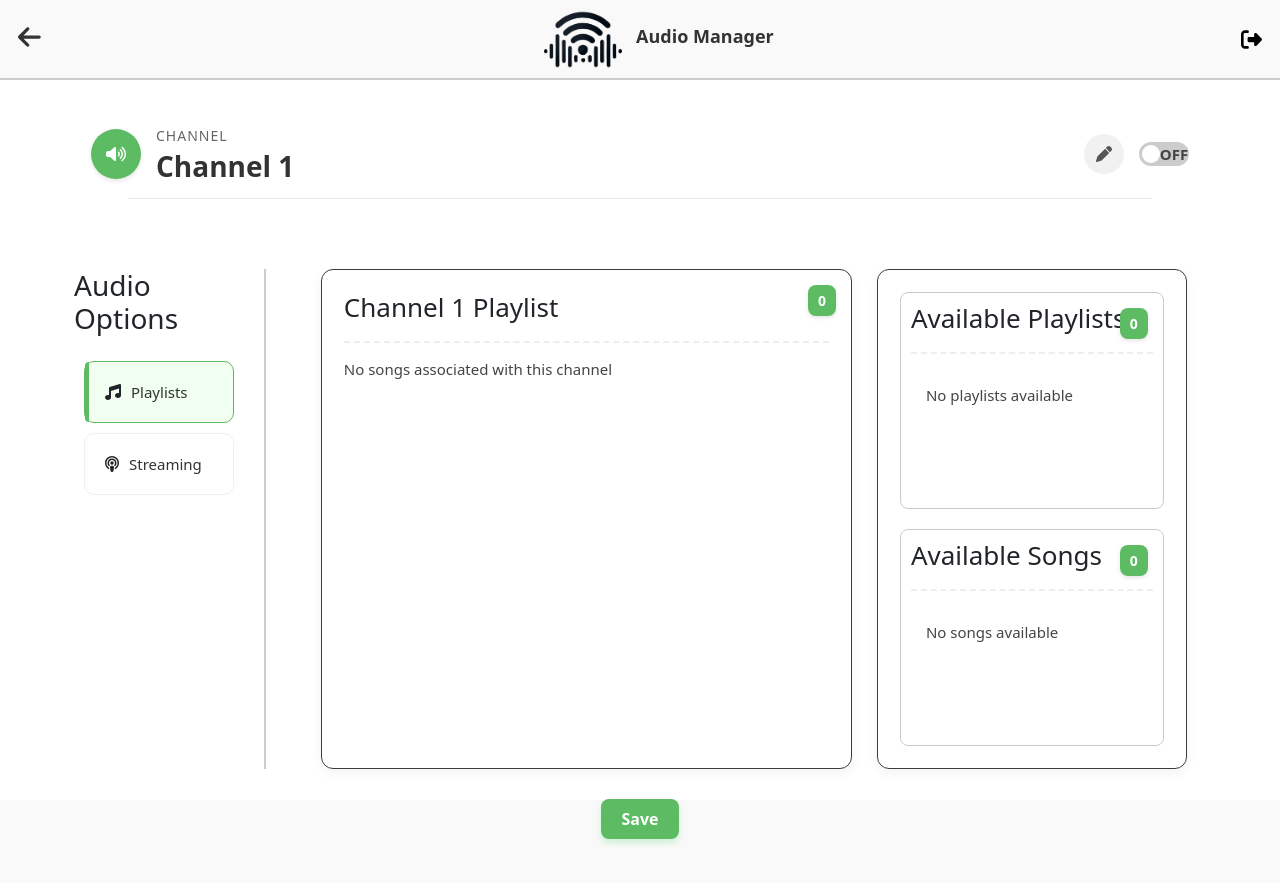
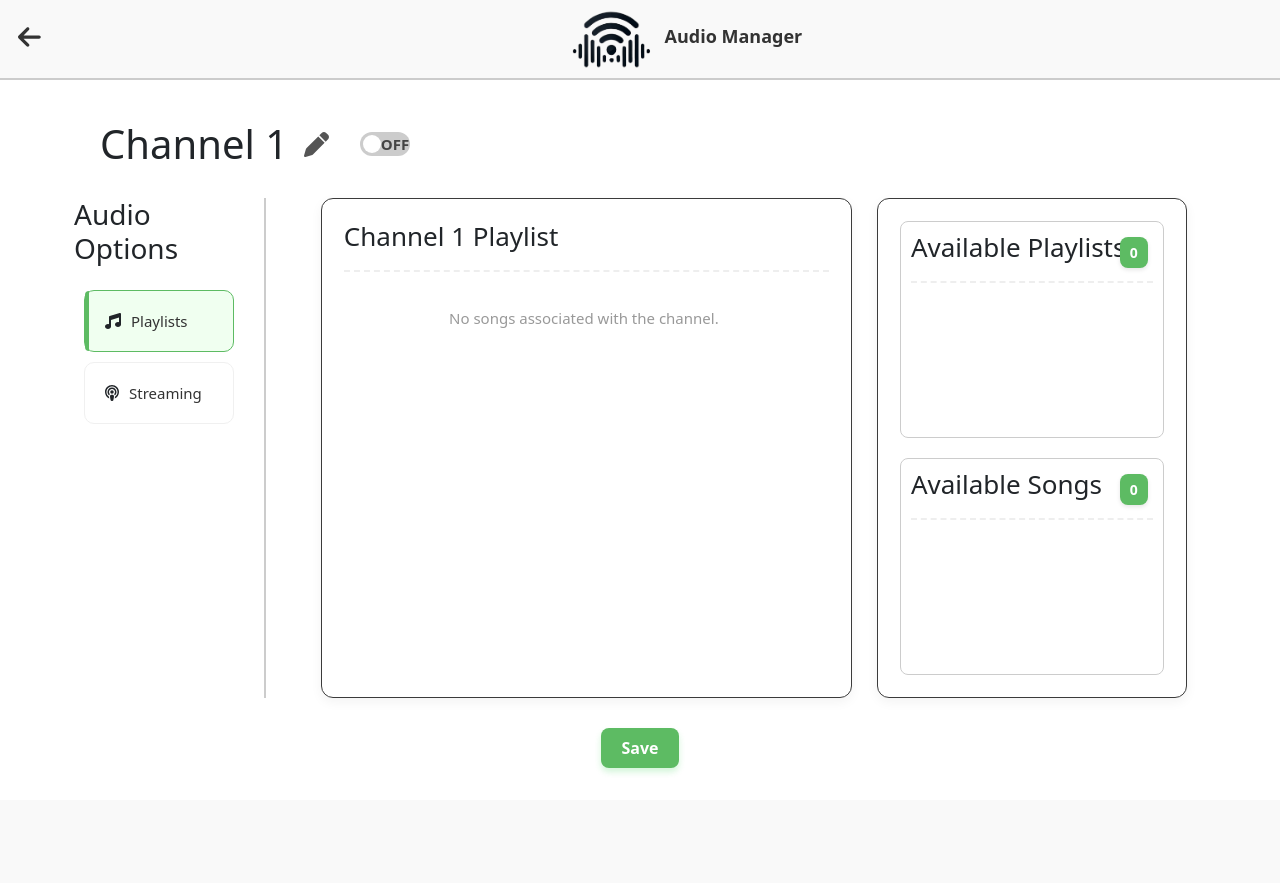
Before and after one commit to pedromelo1316/PECI--Difusao-de-Audio, a Flask app: page /edit_channels?channel_id=1 in a window 1280 px wide. Shown: the top 883 px of the page. After the commit the page ends 773 px from the top, so only its background shows below. Run offline with Flask 3, Linux system fonts and the light colour scheme; data that the repository does not hold is empty; parts of the project's set-up code (start-up, migrations or seed data) failed here and were passed over; some libraries are stand-ins or nearby versions.

Commit message:
funciona

```diff
--- a/Main/Manager/static/js/edit_channels.js
+++ b/Main/Manager/static/js/edit_channels.js
@@ -34,8 +34,6 @@ function updateSectionRight(value) {
                     </div>
                 `;
             }
-        } else {
-            playlistsHTML = `<p class="no-items-message">No playlists available</p>`;
         }
 
         let songsHTML = '';
@@ -51,11 +49,9 @@ function updateSectionRight(value) {
                     </div>
                 `;
             });
-        } else {
-            songsHTML = `<p class="no-items-message">No songs available</p>`;
         }
 
-        // Add channel-associated songs to dropzone
+        // Adiciona as músicas associadas ao canal na dropzone
         let associatedSongsHTML = '';
         if (associatedSongs.length > 0) {
             associatedSongs.forEach(song => {
@@ -69,12 +65,11 @@ function updateSectionRight(value) {
                 `;
             });
         } else {
-            associatedSongsHTML = `<p class="no-items-message">No songs associated with this channel</p>`;
+            associatedSongsHTML = `<p class="no-songs-message">No songs associated with the channel.</p>`;
         }
 
         sectionRight.innerHTML = `
             <div class="inner-section-left">
-            <span class="container-count">${Object.keys(associatedSongs).length}</span>
                 <h3>${channelName} Playlist</h3>
                 <div class="selected-playlist-info">
                     <div class="playlist-dropzone">
@@ -100,7 +95,7 @@ function updateSectionRight(value) {
             </div>
         `;
         saveButtonContainer.style.display = "flex";
-        enablePlaylistReordering();
+        enablePlaylistReordering(); // Enable drag-and-drop reordering
 
     } else if (value === "STREAMING") {
         let streamingHTML = '';
@@ -166,7 +161,6 @@ function toggleSongsVisibility(button) {
 function addToPlaylist(itemName, itemType, isChecked) {
     const dropZone = document.querySelector('.playlist-dropzone');
     const noSongsMessage = dropZone.querySelector('.no-songs-message');
-    const containerCount = document.querySelector('.inner-section-left .container-count');
 
     if (isChecked) {
         // Avoid duplicates
@@ -190,27 +184,16 @@ function addToPlaylist(itemName, itemType, isChecked) {
             if (noSongsMessage) {
                 noSongsMessage.remove();
             }
-
-            // Increment the container count
-            if (containerCount) {
-                containerCount.textContent = parseInt(containerCount.textContent) + 1;
-            }
         }
     } else {
         // Remove the item if unchecked
         const itemToRemove = dropZone.querySelector(`[data-name="${itemName}"]`);
         if (itemToRemove) {
             itemToRemove.remove();
-
-            // Decrement the container count
-            if (containerCount) {
-                containerCount.textContent = Math.max(0, parseInt(containerCount.textContent) - 1);
-            }
-
-            // Check if dropZone is empty and add the message back
-            if (dropZone.children.length === 0) {
-                dropZone.innerHTML = `<p class="no-songs-message">No songs associated with the channel.</p>`;
-            }
+			// Check if dropZone is empty and add the message back
+			if (dropZone.children.length === 0) {
+				dropZone.innerHTML = `<p class="no-songs-message">No songs associated with the channel.</p>`;
+			}
         }
     }
 }
@@ -247,7 +230,6 @@ function enablePlaylistReordering() {
 function removeItemFromPlaylist(button) {
     const item = button.parentElement; // O botão está dentro do item a ser removido
     const dropZone = document.querySelector('.playlist-dropzone');
-    const containerCount = document.querySelector('.inner-section-left .container-count');
 
     if (dropZone.contains(item)) {
         const itemName = item.dataset.name; // Obtém o nome do item
@@ -258,16 +240,6 @@ function removeItemFromPlaylist(button) {
         }
 
         item.remove(); // Remove o item da lista de reprodução
-
-        // Decrementa o contador do container
-        if (containerCount) {
-            containerCount.textContent = Math.max(0, parseInt(containerCount.textContent) - 1);
-        }
-
-        // Verifica se o dropZone está vazio e adiciona a mensagem de "sem músicas"
-        if (dropZone.children.length === 0) {
-            dropZone.innerHTML = `<p class="no-songs-message">No songs associated with the channel.</p>`;
-        }
     }
 }
 function getDragAfterElement(container, y) {
@@ -440,18 +412,3 @@ function toggleStreamingSelection(item) {
         </div>
     `;
 }
-
-function toggleChannelEdit() {
-    const displayElement = document.querySelector('.playlist-title-container');
-    const editForm = document.getElementById('channelEditForm');
-
-    if (editForm.style.display === 'none') {
-        editForm.style.display = 'flex';
-        displayElement.style.opacity = '0.5';
-    } else {
-        editForm.style.display = 'none';
-        displayElement.style.opacity = '1';
-    }
-
-    document.getElementById('channelNameInput').focus();
-}
--- a/Main/Manager/templates/edit_channels.html
+++ b/Main/Manager/templates/edit_channels.html
@@ -3,15 +3,16 @@
 {% block head %}
 <title>Edit Channels</title>
 <link href="https://fonts.googleapis.com/css2?family=Roboto:wght@400;700&display=swap" rel="stylesheet">
+
 <link rel="stylesheet" href="{{ url_for('static', filename='css/edit_channels.css') }}">
 <meta name="viewport" content="width=device-width, initial-scale=1.0">
 {% endblock %}
 
 {% block body %}
 
-<nav class="navbar">
+<nav class="navbar" >
     <div class="nav-left">
-        <a href="{{ url_for('dashboard') }}" class="settings-link">
+        <a href="{{ url_for('index') }}" class="settings-link">
             <i class="fa-solid fa-arrow-left icon-arrow-left"></i>
         </a>
     </div>
@@ -20,43 +21,30 @@
         <span class="nav-title">Audio Manager</span>
     </div>
     <div class="nav-right">
-        <a href="{{ url_for('logout') }}" class="logout-icon">
-            <i class="fa-solid fa-right-from-bracket"></i>
-        </a>
-    </div>
+    <div>
 </nav>
 
 <!-- Channel Title with View and Edit Mode -->
-<div class="page-header">
-    <div class="playlist-title-container">
-        <div class="playlist-icon">
-            <i class="fas fa-volume-up"></i>
-        </div>
-        <div class="playlist-info">
-            <span class="playlist-label">Channel</span>
-            <h1 class="playlist-title" id="channelTitle">{{ channel.name }}</h1>
-        </div>
-        <button onclick="toggleChannelEdit()" class="edit-button" title="Rename channel">
-            <i class="fas fa-pen"></i>
-        </button>
+<div class="channel-title-container">
+    <!-- View -->
+    <div id="channelTitleDisplay" class="channel-title">
+        <h1 id="channelTitle" style="margin-bottom: 0px">{{ channel.name }}</h1>
+        <i class="fa-solid fa-pen edit-icon" style="font-size: 25px;" onclick="toggleChannelEdit()"></i>
+        <!-- Switch to activate/deactivate channel -->
         <div class="channel-switch-container">
             <label class="switch">
-                <input type="checkbox" id="channelSwitch" {% if channel.state == 'playing' %}checked{% endif %} onchange="toggleChannelStatus({{ channel.id }})">
+                <input type="checkbox" id="channelSwitch" {% if channel.is_active %}checked{% endif %} onchange="toggleChannelStatus({{ channel.id }})">
                 <span class="slider">
                     <span class="switch-text off">OFF</span>
                     <span class="switch-text on">ON</span>
                 </span>
             </label>
-            <span class="loading-spinner" id="switchLoadingSpinner" style="display: none;"></span>
         </div>
     </div>
 
-    <!-- Edit Form -->
-    <form id="channelEditForm" class="channel-edit-form" style="display: none; margin: 15px auto 0; max-width: 500px;" method="POST" action="{{ url_for('update_channel_name', channel_id=channel.id) }}">
-        <div style="position: relative; display: flex; flex-direction: column; width: 100%;">
-            <input type="text" id="channelNameInput" name="channel_name" value="{{ channel.name }}" class="channel-edit-input" required>
-            <div id="errorMessage" style="display: none;"></div>
-        </div>
+    <!-- Edit -->
+    <form id="channelEditForm" class="channel-edit-form" style="display: none;" method="POST" action="{{ url_for('update_channel_name', channel_id=channel.id) }}">
+        <input type="text" id="channelNameInput" name="channel_name" value="{{ channel.name }}" class="channel-edit-input" required>
         <button type="submit" class="save-button">Save</button>
     </form>
 </div>
@@ -91,10 +79,12 @@
                             </nav>
                         </div>
                     </div>
-                    <div class="vertical-bar"></div>
+                    <div class="vertical-bar"></div> <!-- Add the vertical bar here -->
                     <div class="section-rightCH">
+                        <!-- NEW internal structure inside section-right -->
+                        <!-- This will be updated dynamically -->
                         <div id="sectionRightContent" class="inner-dual-section" style="display: none;">
-                            <!-- Conteúdo dinâmico via JS -->
+                            <!-- Content will be generated dynamically via JS -->
                         </div>
                     </div>
                 </div>
@@ -107,14 +97,13 @@
     <button type="submit" class="save-button" onclick="saveChanges()">Save</button>
 </div>
 
-<!-- Scripts -->
 <script>
     console.log("Channel ID:", {{ channel_id }});
     console.log("Channel Name:", "{{ channel.name }}");
     console.log("Playlists Data:", {{ playlist_songs | tojson }});
     console.log("All Songs Data:", {{ all_songs | tojson }});
+    console.log("Streaming Sources Data:", {{ streaming_sources | tojson }});
     console.log("Streaming Sources:", {{ streaming_sources | tojson }});
-
     const playlistsData = {{ playlist_songs | tojson }};
     const allSongs = {{ all_songs | tojson }};
     const streamingSources2 = {{ streaming_sources | tojson }};
@@ -122,73 +111,28 @@
     const associatedStreaming = {{ associated_stream | tojson }};
     const channelType = {{ channel_type | tojson }};
 
+    console.log("associated_songs:", associatedSongs);
+
     function toggleChannelStatus(channelId) {
         const switchElement = document.getElementById('channelSwitch');
-        const spinner = document.getElementById('switchLoadingSpinner');
         const isActive = switchElement.checked;
 
-        spinner.style.display = 'inline-block';
-        switchElement.disabled = true;
-
-        fetch(`/toggle_transmission`, {
+        // Make a request to update the channel status
+        fetch(`/update_channel_status/${channelId}`, {
             method: 'POST',
-            headers: { 'Content-Type': 'application/json' },
-            body: JSON.stringify({ channel_id: channelId }),
-        })
-        .then(response => response.json())
-        .then(data => {
-            if (data.success) {
-                window.location.reload();
-            } else {
-                alert("Erro ao alternar o estado do canal.");
+            headers: {
+                'Content-Type': 'application/json',
+                'X-CSRFToken': '{{ csrf_token }}'
+            },
+            body: JSON.stringify({ is_active: isActive })
+        }).then(response => {
+            if (!response.ok) {
+                console.error('Error updating channel status');
             }
-        })
-        .catch(error => {
-            console.error("Error during transmission toggle:", error);
-            alert("Erro ao comunicar com o servidor.");
-        })
-        .finally(() => {
-            spinner.style.display = 'none';
-            switchElement.disabled = false;
+        }).catch(error => {
+            console.error('Request error:', error);
         });
     }
-    document.addEventListener('DOMContentLoaded', function () {
-        const input = document.getElementById('channelNameInput');
-        const errorMessage = document.getElementById('errorMessage');
-        const saveButton = document.querySelector('#channelEditForm .save-button');
-
-        input.addEventListener('input', function () {
-            const name = input.value.trim();
-            const channelId = {{ channel.id }};
-
-            if (name.length === 0) {
-                errorMessage.style.display = 'none';
-                saveButton.disabled = false;
-                return;
-            }
-
-            fetch('/check_channel_name', {
-                method: 'POST',
-                headers: { 'Content-Type': 'application/json' },
-                body: JSON.stringify({ name: name, channel_id: channelId })
-            })
-            .then(response => response.json())
-            .then(data => {
-                if (data.exists) {
-                    errorMessage.textContent = 'The name you entered is already used by another channel. Please enter a different name.';
-                    errorMessage.style.display = 'block';
-                    saveButton.disabled = true;
-                } else {
-                    errorMessage.style.display = 'none';
-                    saveButton.disabled = false;
-                }
-            })
-            .catch(error => {
-                console.error('Erro ao verificar nome do canal:', error);
-            });
-        });
-    });
-
 </script>
 
 <script src="{{ url_for('static', filename='js/edit_channels.js') }}"></script>
```
